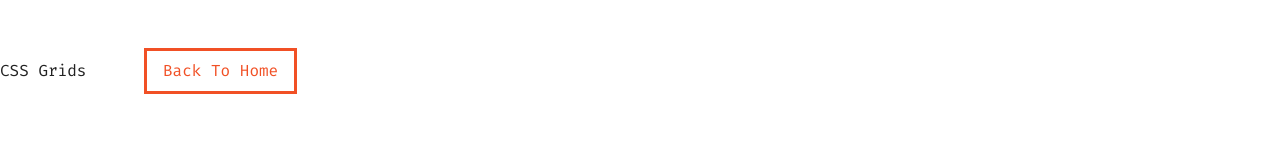
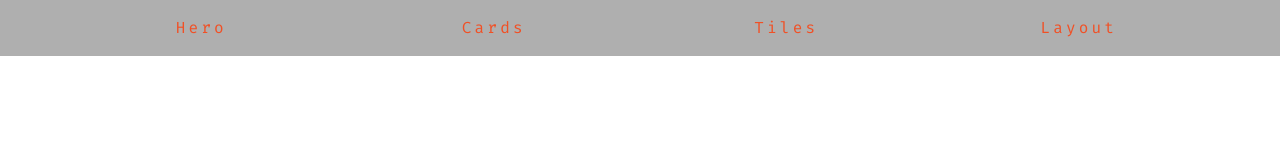
Before and after one commit to munish710/css-grid-mini-project, a plain HTML site: page index.html in a window 1280 px wide. Drawn offline with Linux system fonts and the light colour scheme.

Commit message:
added navbar

```diff
--- a/css/main.css
+++ b/css/main.css
@@ -8,6 +8,7 @@ Variables
   --mainBlack: #222;
   --mainWhite: #fff;
   --offWhite: #f7f7f7;
+  --darkGrey: #afafaf;
   --mainTransition: all 0.3s linear;
   --main-spacing: 0.2rem;
 }
@@ -75,3 +76,44 @@ p {
   background: var(--primaryColor);
   color: var(--mainWhite);
 }
+
+/*
+==========
+Main Navbar
+==========
+*/
+
+.main-navbar {
+  background: var(--darkGrey);
+  padding: 0 2rem;
+}
+
+.main-navbar li {
+  list-style: none;
+}
+
+.main-navbar a {
+  text-transform: capitalize;
+  display: block;
+  padding: 1rem 0;
+  color: var(--primaryColor);
+  letter-spacing: var(--main-spacing);
+  transition: var(--mainTransition);
+}
+
+.main-navbar a:hover {
+  color: var(--mainBlack);
+}
+
+@media screen and (min-width: 992px) {
+  .main-navbar ul {
+    max-width: 1170px;
+    margin: 0 auto;
+    display: grid;
+    grid-template-columns: repeat(4, 1fr);
+  }
+
+  .main-navbar a {
+    text-align: center;
+  }
+}
--- a/index.html
+++ b/index.html
@@ -16,8 +16,25 @@
     />
 </head>
 <body>
-CSS Grids
-<a href="index.html" class="btn">back to home</a>
+
+<nav class="main-navbar">
+    <ul>
+        <li>
+            <a href="hero.html">hero</a>
+        </li>
+        <li>
+            <a href="cards.html">cards</a>
+        </li>
+        <li>
+            <a href="tiles.html">tiles</a>
+        </li>
+        <li>
+            <a href="layout.html">layout</a>
+        </li>
+    </ul>
+</nav>
+
+<!-- <a href="index.html" class="btn">back to home</a> -->
 
 </body>
 </html>
```
